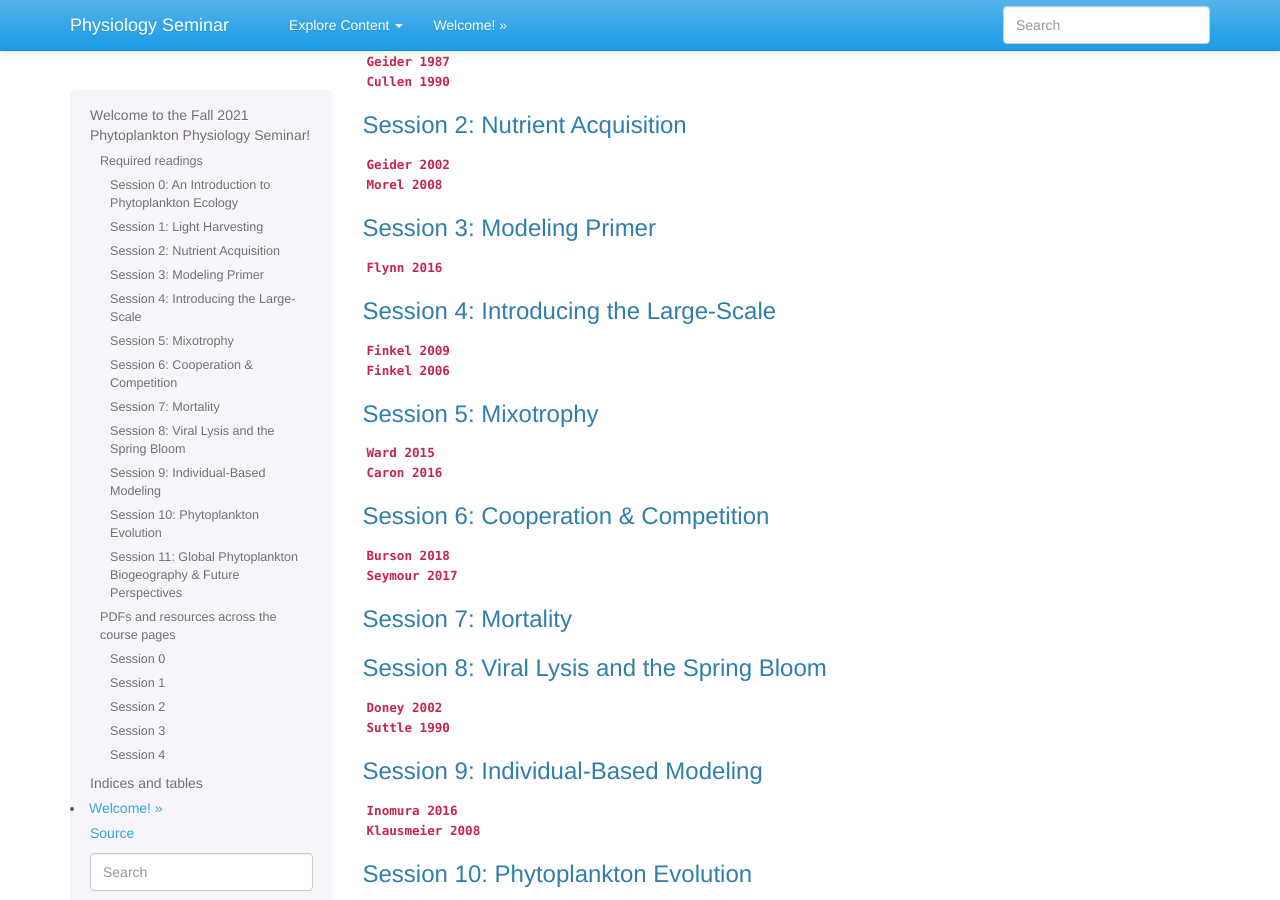
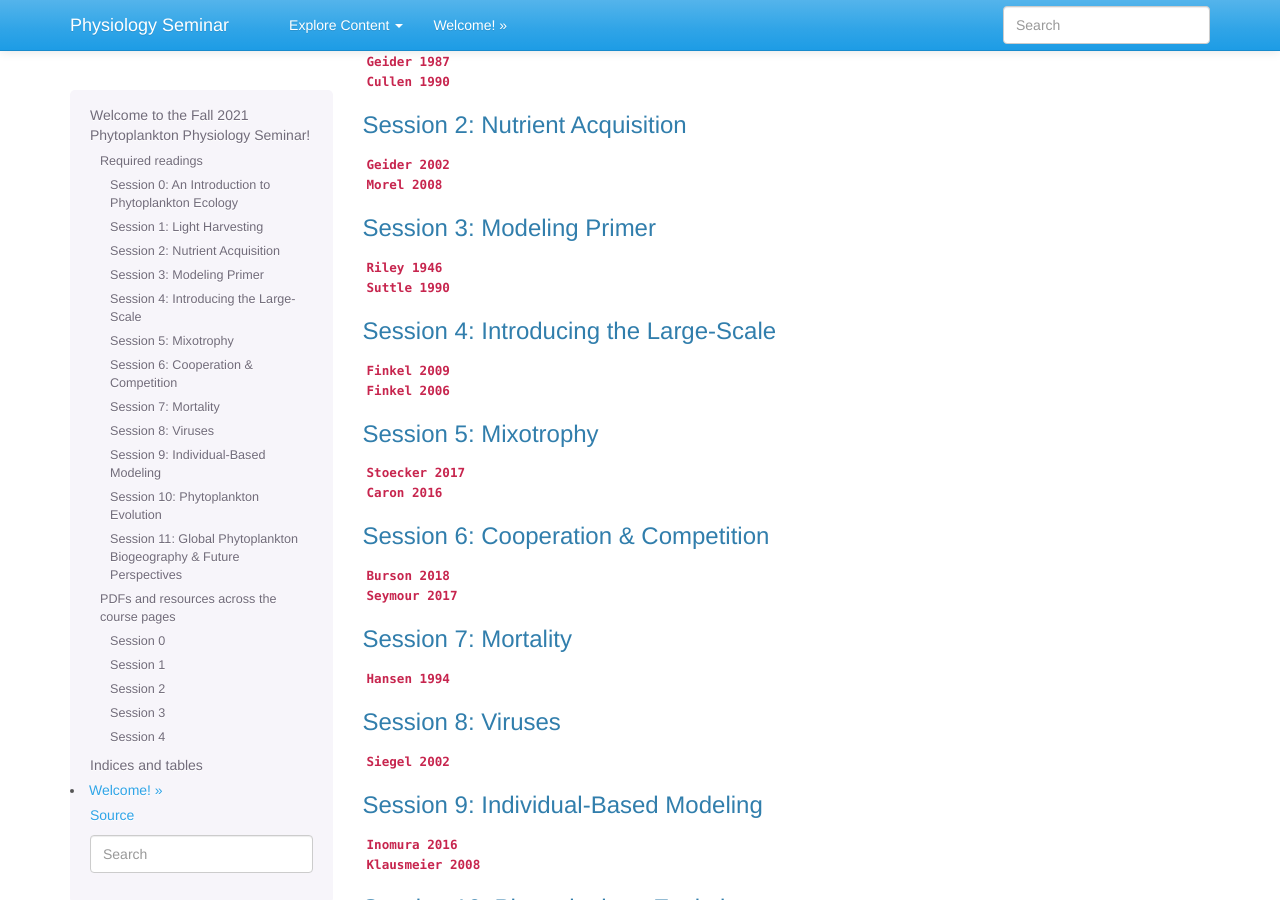
Before and after one commit to akrinos/2021-phyto-phys, a Sphinx documentation site: the page built from docs/index.rst, in a window 1280 px wide and 900 px high, scrolled down 1426 px. Built offline with Sphinx 7.4.7, drawn with Linux system fonts in a browser that asks for light colours; the version number could not be read and is left out.

Commit message:
More updates to links + org

```diff
--- a/docs/index.rst
+++ b/docs/index.rst
@@ -46,7 +46,8 @@ Session 2: Nutrient Acquisition
 
 Session 3: Modeling Primer
 ##########################
-| :download:`Flynn 2016 <../_literature/session3/flynn2016.pdf>`
+| :download:`Riley 1946 <../_literature/session3/riley1946.pdf>`
+| :download:`Suttle 1990 <../_literature/session3/suttle1990.pdf>`
 
 Session 4: Introducing the Large-Scale
 ######################################
@@ -55,7 +56,7 @@ Session 4: Introducing the Large-Scale
 
 Session 5: Mixotrophy
 #####################
-| :download:`Ward 2015 <../_literature/session5/ward2015.pdf>`
+| :download:`Stoecker 2017 <../_literature/session5/stoecker2017.pdf>`
 | :download:`Caron 2016 <../_literature/session5/caron2016.pdf>`
 
 Session 6: Cooperation & Competition
@@ -65,11 +66,11 @@ Session 6: Cooperation & Competition
 
 Session 7: Mortality
 ####################
+| :download:`Hansen 1994 <../_literature/session7/hansen1994.pdf>`
 
-Session 8: Viral Lysis and the Spring Bloom
+Session 8: Viruses
 ###########################################
-| :download:`Doney 2002 <../_literature/session8/doney2002.pdf>`
-| :download:`Suttle 1990 <../_literature/session8/suttle1990.pdf>`
+| :download:`Siegel 2002 <../_literature/session8/doney2002.pdf>`
 
 Session 9: Individual-Based Modeling
 ####################################
```
Also changed, not shown: 2 other files.
